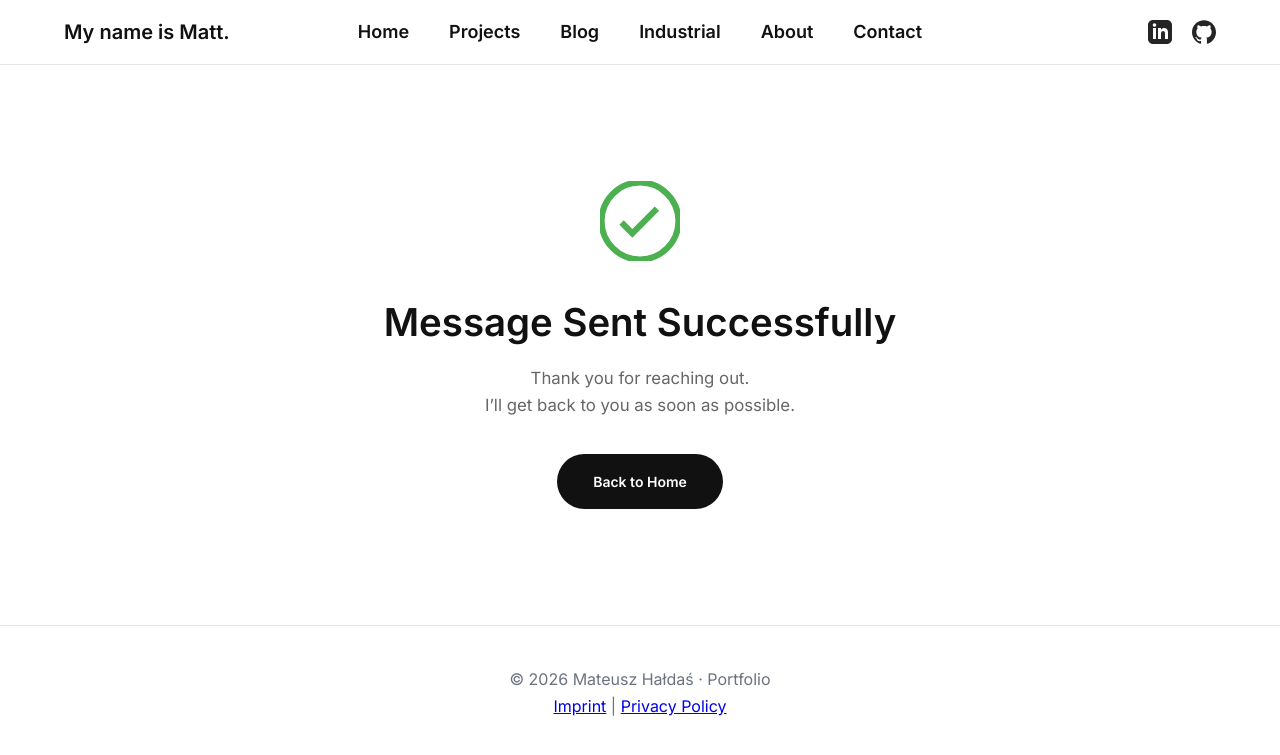
After one commit to Ex333/portfolio, a Django app: page /contact/thank-you/ in a window 1280 px wide. The commit adds this page. Shown: the top 755 px of the page. Run offline with Django 5.2, Linux system fonts and the light colour scheme.

Commit message:
Add and configure contact form

```diff
--- /dev/null
+++ b/portfolio/forms.py
@@ -0,0 +1,6 @@
+from django import forms
+
+class ContactForm(forms.Form):
+    name = forms.CharField(max_length=100)
+    email = forms.EmailField()
+    message = forms.CharField(widget=forms.Textarea)
--- a/portfolio/static/css/main.css
+++ b/portfolio/static/css/main.css
@@ -540,3 +540,74 @@ footer {
   font-size: 14px;
   opacity: 0.9;
 }
+
+/* ==============================
+   THANK YOU PAGE
+================================ */
+
+.thankyou-wrapper {
+  min-height: 70vh;
+  display: flex;
+  align-items: center;
+  justify-content: center;
+  text-align: center;
+  padding: 40px 20px;
+  animation: fadeInUp 0.8s ease forwards;
+}
+
+.thankyou-box {
+  max-width: 600px;
+}
+
+.thankyou-icon {
+  width: 80px;
+  height: 80px;
+  margin: 0 auto 30px;
+}
+
+.thankyou-box h1 {
+  font-size: 2.4rem;
+  margin-bottom: 20px;
+}
+
+.thankyou-box p {
+  font-size: 1.05rem;
+  color: #666;
+  margin-bottom: 35px;
+  line-height: 1.6;
+}
+
+/* SVG animation */
+
+.checkmark circle {
+  stroke: #4CAF50;
+  stroke-width: 4;
+  fill: none;
+  stroke-dasharray: 166;
+  stroke-dashoffset: 166;
+  animation: stroke 0.6s ease forwards;
+}
+
+.checkmark path {
+  stroke: #4CAF50;
+  stroke-width: 4;
+  fill: none;
+  stroke-dasharray: 48;
+  stroke-dashoffset: 48;
+  animation: stroke 0.4s 0.6s ease forwards;
+}
+
+@keyframes stroke {
+  to { stroke-dashoffset: 0; }
+}
+
+@keyframes fadeInUp {
+  from {
+    opacity: 0;
+    transform: translateY(15px);
+  }
+  to {
+    opacity: 1;
+    transform: translateY(0);
+  }
+}
--- a/portfolio/urls.py
+++ b/portfolio/urls.py
@@ -9,7 +9,7 @@ urlpatterns = [
     path("projects/", views.projects, name="projects"),
     path("about/", views.about, name="about"),
     path("contact/", views.contact, name="contact"),
-
+    path("contact/thank-you/", views.contact_thank_you, name="contact_thank_you"),
     # ==========================
     # BLOG
     # ==========================
--- a/portfolio/views.py
+++ b/portfolio/views.py
@@ -1,4 +1,8 @@
-from django.shortcuts import render, get_object_or_404
+from django.shortcuts import render, get_object_or_404, redirect
+from django.core.mail import send_mail
+from django.conf import settings
+
+from .forms import ContactForm
 from .models import (
     Project,
     BlogPost,
@@ -8,13 +12,11 @@ from .models import (
     AboutPage,
     AboutBlock,
     HomePage,
-
 )
 
 # ==========================
 # BASIC PAGES
 # ==========================
-
 
 def home(request):
     profile = SiteProfile.objects.first()
@@ -47,8 +49,64 @@ def about(request):
     })
 
 
+# ==========================
+# CONTACT (MAIL + THANK YOU PAGE)
+# ==========================
+
 def contact(request):
-    return render(request, "contact.html")
+    if request.method == "POST":
+        form = ContactForm(request.POST)
+
+        if form.is_valid():
+            name = form.cleaned_data["name"]
+            email = form.cleaned_data["email"]
+            message = form.cleaned_data["message"]
+
+            full_message = f"""
+New message from portfolio:
+
+Name: {name}
+Email: {email}
+
+Message:
+{message}
+"""
+
+            # Mail do Ciebie
+            send_mail(
+                subject="New Contact Form Message",
+                message=full_message,
+                from_email=settings.DEFAULT_FROM_EMAIL,
+                recipient_list=[settings.DEFAULT_FROM_EMAIL],
+            )
+
+            # Auto-reply do użytkownika
+            send_mail(
+                subject="Thank you for contacting me!",
+                message=(
+                    "Hi!\n\n"
+                    "Thank you for your message. "
+                    "I will get back to you as soon as possible.\n\n"
+                    "Best regards,\n"
+                    "Mateusz"
+                ),
+                from_email=settings.DEFAULT_FROM_EMAIL,
+                recipient_list=[email],
+            )
+
+            # 🔥 POPRAWNY redirect po nazwie URL
+            return redirect("contact_thank_you")
+
+    else:
+        form = ContactForm()
+
+    return render(request, "contact.html", {
+        "form": form
+    })
+
+
+def contact_thank_you(request):
+    return render(request, "contact_thank_you.html")
 
 
 def industrial(request):
--- /dev/null
+++ b/templates/contact_thank_you.html
@@ -0,0 +1,29 @@
+{% extends "base.html" %}
+
+{% block title %}Thank You | Mateusz{% endblock %}
+
+{% block content %}
+
+<div class="thankyou-wrapper">
+  <div class="thankyou-box">
+
+    <svg class="checkmark thankyou-icon" viewBox="0 0 52 52">
+      <circle cx="26" cy="26" r="25"></circle>
+      <path d="M14 27 l7 7 l16 -16"></path>
+    </svg>
+
+    <h1>Message Sent Successfully</h1>
+
+    <p>
+      Thank you for reaching out.<br>
+      I’ll get back to you as soon as possible.
+    </p>
+
+    <a href="{% url 'home' %}" class="btn">
+      Back to Home
+    </a>
+
+  </div>
+</div>
+
+{% endblock %}
```
Also changed, not shown: config/settings.py (+8 -0 lines), media/profile/MateuszHałdaśProfileAvatar_QOPuPAL.png (added), portfolio/migrations/0001_initial.py, portfolio/migrations/0002_blogpost_cover_image_alter_blogpost_content.py (deleted), portfolio/migrations/0003_siteprofile.py (deleted), portfolio/migrations/0004_industrialpage_industrialblock.py (deleted), portfolio/migrations/0005_aboutpage_aboutblock.py (deleted), portfolio/migrations/0006_homepage_homeblock.py (deleted).
